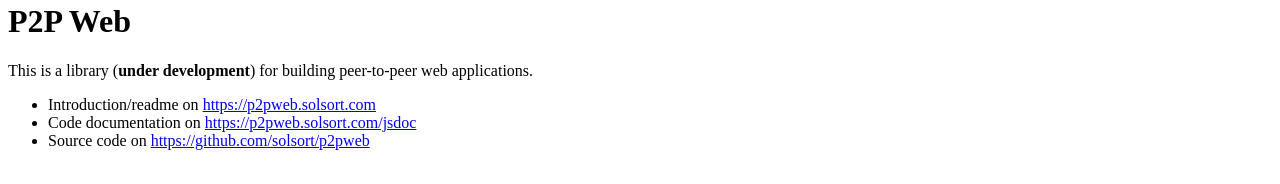
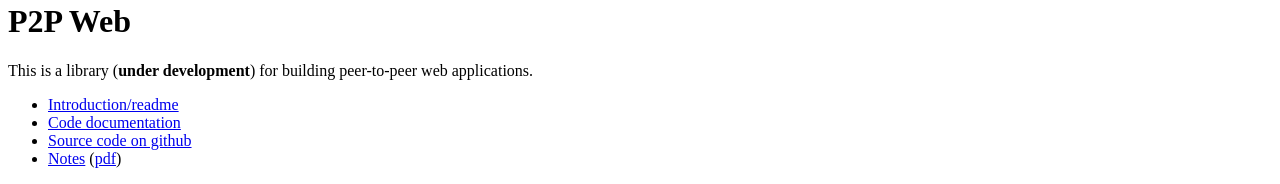
Before and after one commit to rasmuserik/p2pweb, a website: page docs/index.html in a window 1280 px wide. Shown: the part 774-958 px from the top of the page. Drawn offline with nearby package versions, Linux system fonts and the light colour scheme; some packages are replaced by stand-ins of ours.

Commit message:
update readme

```diff
--- a/docs/index.html
+++ b/docs/index.html
@@ -24,9 +24,10 @@
 <h1 id="p2p-web">P2P Web</h1>
 <p>This is a library (<strong>under development</strong>) for building peer-to-peer web applications.</p>
 <ul>
-<li>Introduction/readme on <a href="https://p2pweb.solsort.com" class="uri">https://p2pweb.solsort.com</a></li>
-<li>Code documentation on <a href="https://p2pweb.solsort.com/jsdoc" class="uri">https://p2pweb.solsort.com/jsdoc</a></li>
-<li>Source code on <a href="https://github.com/solsort/p2pweb" class="uri">https://github.com/solsort/p2pweb</a></li>
+<li><a href="https://p2pweb.solsort.com">Introduction/readme</a></li>
+<li><a href="https://p2pweb.solsort.com/jsdoc">Code documentation</a></li>
+<li><a href="https://github.com/solsort/p2pweb">Source code on github</a></li>
+<li><a href="https://p2pweb.solsort.com/notes">Notes</a> (<a href="https://p2pweb.solsort.com/notes.pdf">pdf</a>)</li>
 </ul>
 </body>
 </html>
```
Also changed, not shown: README.md.
